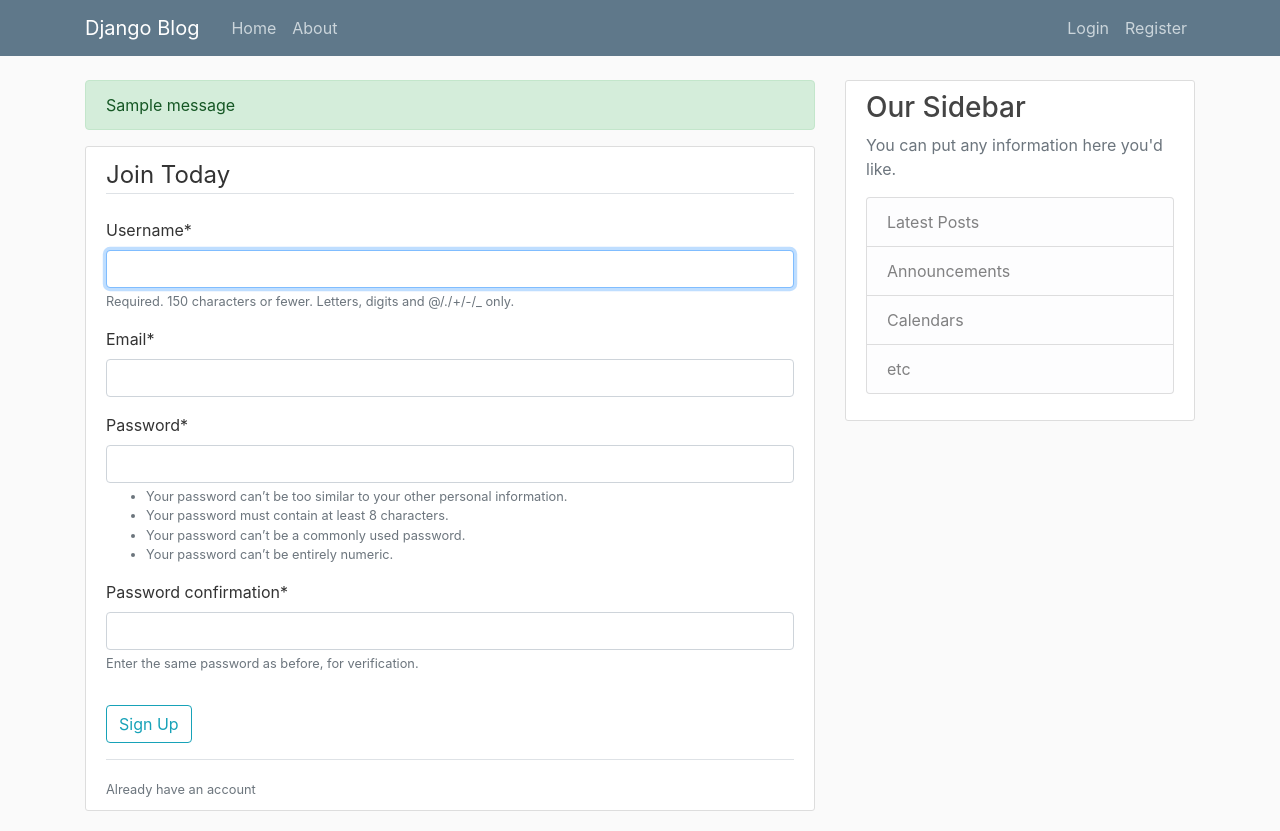
After one commit to metmirr/django-blog, a Django app: template django_project/users/templates/users/register.html in a window 1280 px wide. The commit adds this page. Run offline with Django 3.2, Linux system fonts and the light colour scheme; the template is opened without the code that fills it: values that come from a table or form of the project are taken from there, most other values are stand-ins (such as "Sample title", 1, 10 or a date in 2020); one stand-in notice (Sample message) is shown; some libraries are stand-ins or nearby versions.

Commit message:
Add user registration form

```diff
--- a/django_project/blog/templates/blog/base.html
+++ b/django_project/blog/templates/blog/base.html
@@ -45,6 +45,13 @@
     <main role="main" class="container">
         <div class="row">
             <div class="col-md-8">
+                {% if messages %}
+                {% for message in messages %}
+                <div class="alert alert-{{ message.tags }}">
+                    {{ message }}
+                </div>
+                {% endfor %}
+                {% endif %}
                 {% block content %}{% endblock %}
             </div>
             <div class="col-md-4">
--- a/django_project/django_project/settings.py
+++ b/django_project/django_project/settings.py
@@ -31,8 +31,9 @@ ALLOWED_HOSTS = []
 # Application definition
 
 INSTALLED_APPS = [
-    "users.app.UsersConfig",
+    "users.apps.UsersConfig",
     "blog.apps.BlogConfig",
+    "crispy_forms",
     "django.contrib.admin",
     "django.contrib.auth",
     "django.contrib.contenttypes",
@@ -120,3 +121,5 @@ USE_TZ = True
 # https://docs.djangoproject.com/en/2.2/howto/static-files/
 
 STATIC_URL = "/static/"
+
+CRISPY_TEMPLATE_PACK = "bootstrap4"
--- a/django_project/django_project/urls.py
+++ b/django_project/django_project/urls.py
@@ -15,8 +15,11 @@ Including another URLconf
 """
 from django.contrib import admin
 from django.urls import path, include
+from users import views as user_views
+
 
 urlpatterns = [
     path("admin/", admin.site.urls),
+    path("register/", user_views.register, name="register"),
     path("", include("blog.urls")),
 ]
--- /dev/null
+++ b/django_project/users/forms.py
@@ -0,0 +1,11 @@
+from django import forms
+from django.contrib.auth.models import User
+from django.contrib.auth.forms import UserCreationForm
+
+
+class UserRegisterForm(UserCreationForm):
+    email = forms.EmailField()
+
+    class Meta:
+        model = User
+        fields = ["username", "email", "password1", "password2"]
--- /dev/null
+++ b/django_project/users/templates/users/register.html
@@ -0,0 +1,19 @@
+{% extends "blog/base.html" %}
+{% load crispy_forms_tags %}
+{% block content %}
+<div class="content-section">
+    <form method="POST">
+        {% csrf_token %}
+        <fieldset class="form-group">
+            <legend class="border-bottom mb-4">Join Today</legend>
+            {{ form|crispy }}
+        </fieldset>
+        <div class="form-group">
+            <button class="btn btn-outline-info" type="submit">Sign Up</button>
+        </div>
+    </form>
+    <div class="border-top pt-3">
+        <small class="text-muted">Already have an account <a class="ml-2" href="#"></a></small>
+    </div>
+</div>
+{% endblock content %}
```
Also changed, not shown: django_project/users/views.py (+15 -2 lines), django_project/db.sqlite3, 1 other file.
